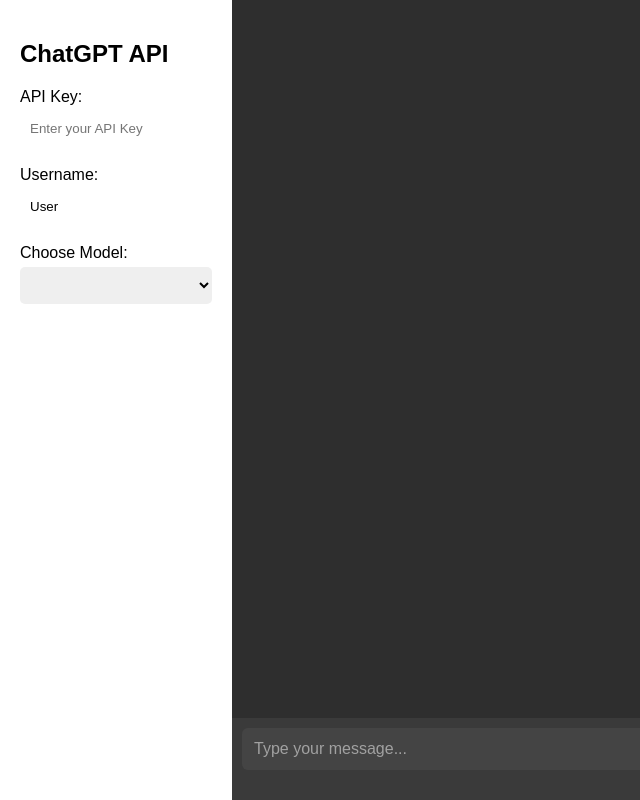
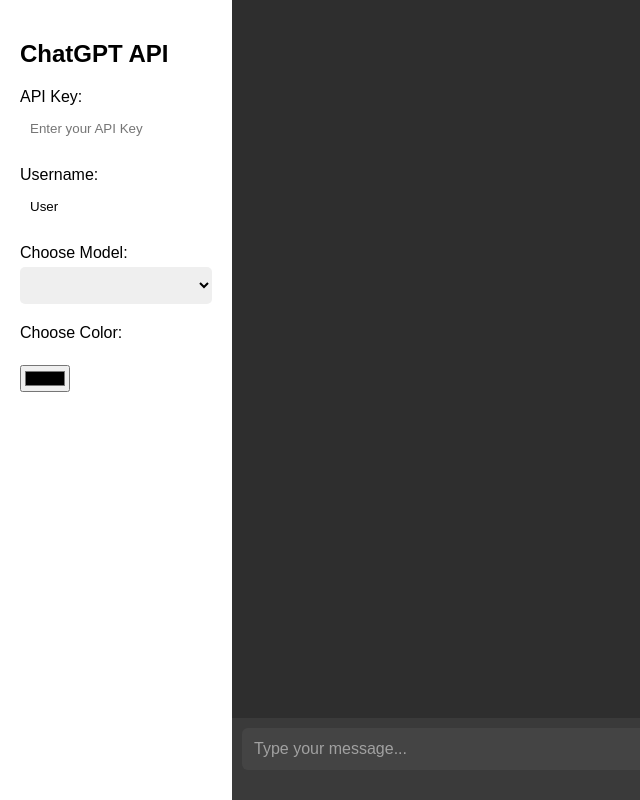
Before and after one commit to shieldyguy/GPT-API-REACT, a React (Create React App) app: page / in a window 1280 px wide. Shown: the whole page, without its empty margins (0-640 px from the left). Built offline with nearby package versions, Linux system fonts and the light colour scheme; the HTML template or start-up script is replaced by a standard one.

Commit message:
Choose user color

```diff
--- a/src/components/ChatWindow.js
+++ b/src/components/ChatWindow.js
@@ -23,14 +23,14 @@
           <div key={index} className="default-text">
             <span
               className={
-                chat.sender === "ChatGPT" ? "chatgpt-name" : "username"
+                chat.sender === "ChatGPT" ? "default-text" : "username"
               }
             >
-              {chat.sender !== "ChatGPT" && (
-                <span className="username">{chat.sender}</span>
-              )}
+              <MarkdownRenderer
+                className="markdown-text"
+                markdownText={chat.message}
+              />
             </span>{" "}
-            <MarkdownRenderer markdownText={chat.message} />
           </div>
         ))}
         {isLoading && (
--- a/src/components/Sidebar.js
+++ b/src/components/Sidebar.js
@@ -1,5 +1,5 @@
 // src/components/Sidebar.js
-import React from "react";
+import React, { useState, useEffect } from "react";
 
 function Sidebar({
   apiKey,
@@ -13,6 +13,17 @@
   setUserInput,
   sendMessage,
 }) {
+  const [usernameColor, setUsernameColor] = useState("#000000");
+
+  function updateUsernameColor(color) {
+    document.documentElement.style.setProperty("--username-color", color);
+  }
+
+  const handleColorChange = (event) => {
+    setUsernameColor(event.target.value);
+    updateUsernameColor(event.target.value);
+  };
+
   return (
     <div className="sidebar">
       <h2>ChatGPT API</h2>
@@ -46,6 +57,18 @@
           </option>
         ))}
       </select>
+
+      <div id="sidebar">
+        <label htmlFor="colorPicker">Choose Color:</label>
+        <br />
+        <input
+          type="color"
+          id="colorPicker"
+          name="colorPicker"
+          value={usernameColor}
+          onChange={handleColorChange}
+        />
+      </div>
     </div>
   );
 }
--- a/src/styles.css
+++ b/src/styles.css
@@ -54,8 +54,12 @@
   line-height: 1.5;
 }
 
+:root {
+  --username-color: #bf4444;
+}
+
 .username {
-  color: #95deda;
+  color: var(--username-color);
   font-weight: bold;
 }
 
@@ -109,7 +113,6 @@
   scroll-behavior: smooth;
   background-color: #2e2e2e; /* Dark background for chat */
   color: #f5f5f5;
-  white-space: pre-wrap;
 }
 
 /* Input box that docks to the bottom */
@@ -187,3 +190,7 @@
     transform: rotate(360deg);
   }
 }
+
+.colorPicker {
+  border-style: none;
+}
```
